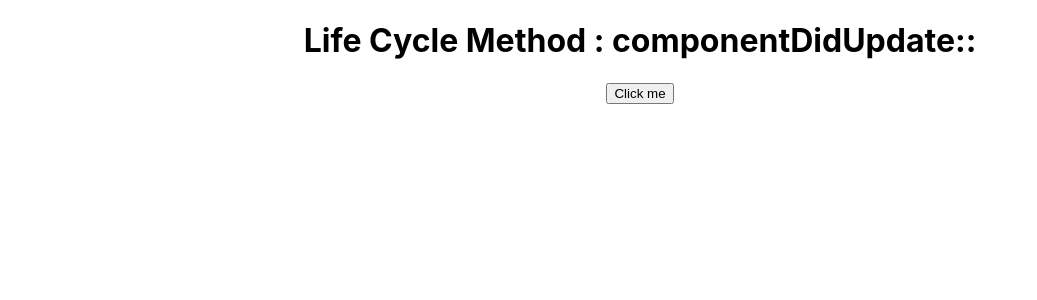
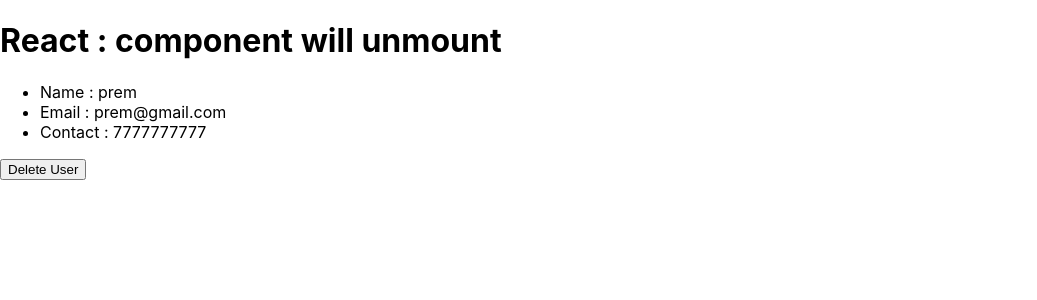
Before and after one commit to srmakp/React-dev, a React (Create React App) app: page / in a window 1280 px wide. Shown: the top 300 px of the page, without its empty margins (0-1037 px from the left). Built offline with nearby package versions, Linux system fonts and the light colour scheme.

Commit message:
react-componentWillUnmount

```diff
--- a/src/App.js
+++ b/src/App.js
@@ -1,11 +1,24 @@
+import React from "react";
 import "./App.css";
-import Profile from "./Profile";
-function App() {
-  return (
-    <div className="App">
-      <Profile />
-    </div>
-  );
+// import Profile from "./Profile";
+import User from "./User";
+class App extends React.Component {
+  constructor() {
+    super();
+    this.state = {
+      toggle: true,
+    };
+  }
+  render() {
+    return (
+      <div>
+        <h1>React : component will unmount</h1>
+        {this.state.toggle ? <User /> : null}
+        <button onClick={() => this.setState({ toggle: !this.state.toggle })}>
+          Delete User
+        </button>
+      </div>
+    );
+  }
 }
-
 export default App;
--- /dev/null
+++ b/src/User.js
@@ -0,0 +1,18 @@
+import React, { Component } from "react";
+class User extends Component {
+  componentWillUnmount() {
+    alert("User has been deleted");
+  }
+  render() {
+    return (
+      <div>
+        <ul>
+          <li>Name : prem</li>
+          <li>Email : prem@gmail.com</li>
+          <li>Contact : 7777777777</li>
+        </ul>
+      </div>
+    );
+  }
+}
+export default User;
```
